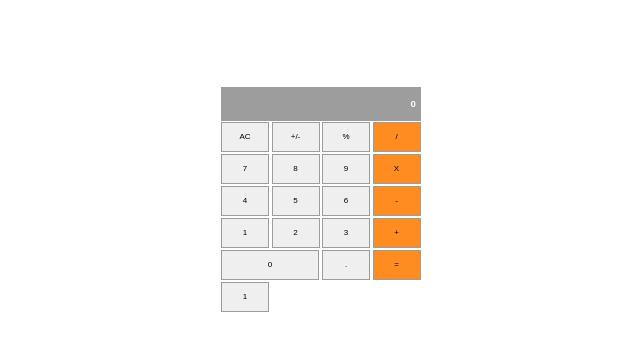
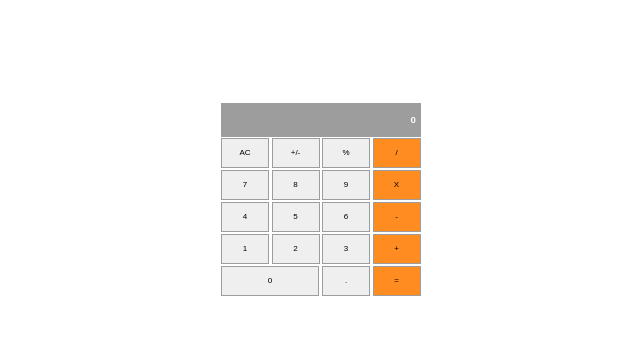
Before and after one commit to Zven94/math-magicians, a React (Create React App) app: page / in a window 1280 px wide. Shown: the top 350 px of the page, without its empty margins (319-959 px from the left). Built offline with nearby package versions, Linux system fonts and the light colour scheme.

Commit message:
deleted uneecesary button

```diff
--- a/src/App.js
+++ b/src/App.js
@@ -18,7 +18,6 @@ function App() {
 
       <div className="calc-grid">
         <Calculator handleButtonClicked={handleButtonClicked}/>
-        <button onClick={() => handleButtonClicked('1')}>1</button>
       </div>
     </main>
   );
```
